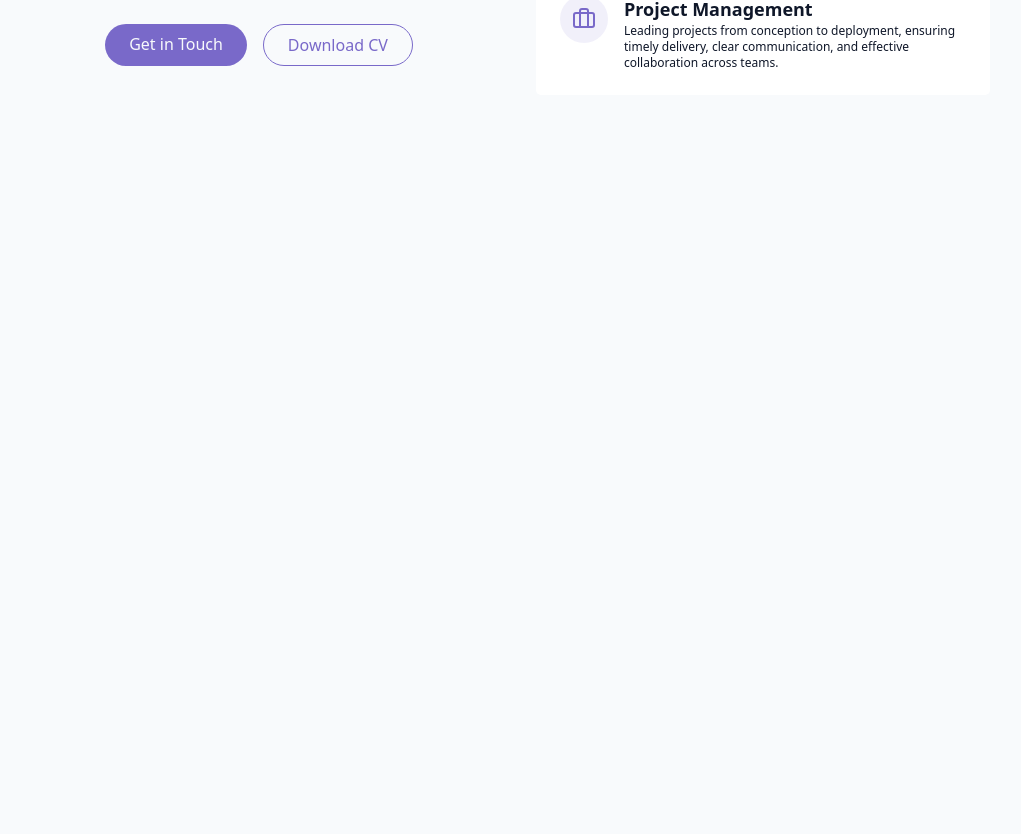
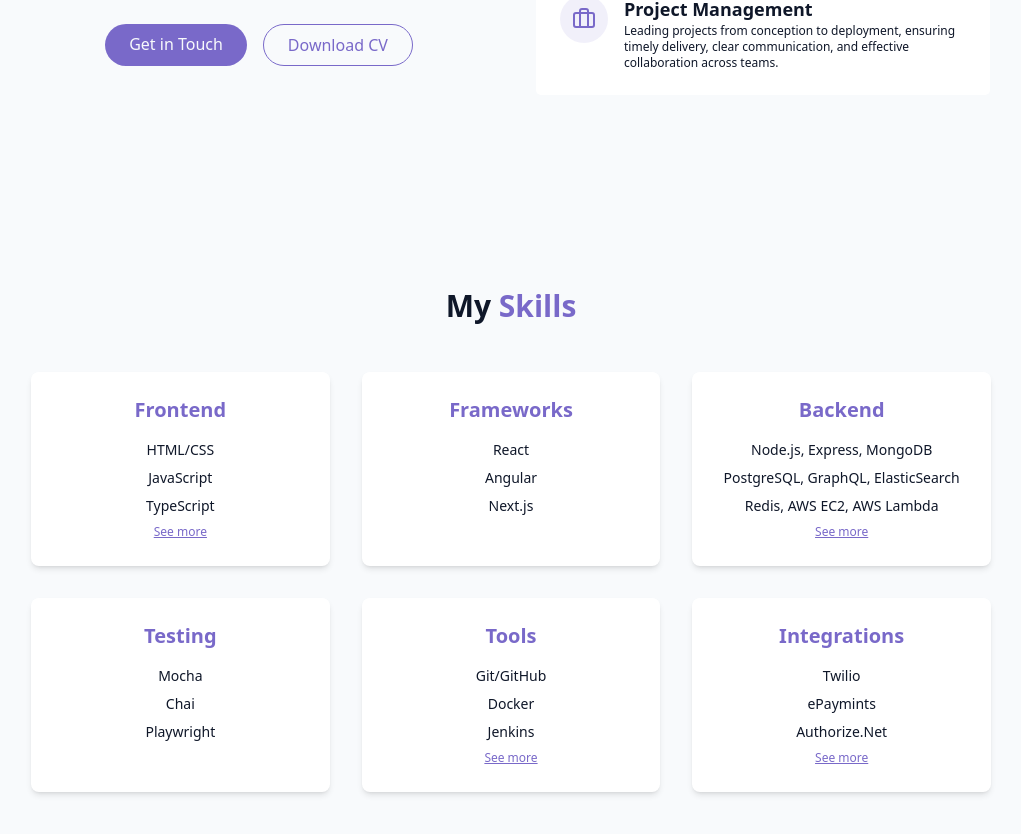
Before and after one commit to romiaujla/portfolio-2025, a React (Vite) app: page / in a window 1280 px wide. Shown: the part 1230-2064 px from the top of the page, without its empty margins (129-1150 px from the left). Before the commit the page ends 1422 px from the top, so only its background shows below. Built offline with nearby package versions, Linux system fonts and the light colour scheme.

Commit message:
[SKILLS-SECTION] Updated the skills section

```diff
--- a/src/components/About.tsx
+++ b/src/components/AboutSection.tsx
@@ -1,6 +1,6 @@
 import { Briefcase, Code, User } from "lucide-react";
 
-export const About = () => {
+export const AboutSection = () => {
     return (
         <section
             id="about"
--- a/src/components/NavBar.tsx
+++ b/src/components/NavBar.tsx
@@ -9,8 +9,8 @@ type NavItemModel = {
 
 const navItemList: Array<NavItemModel> = [
     { name: 'Home', href: '#home' },
-    { name: 'About', href: '#about' },
-    { name: 'Skill', href: '#skills' },
+    { name: 'About Me', href: '#about' },
+    { name: 'Skills', href: '#skills' },
     { name: 'Projects', href: '#projects' },
     { name: 'Contact', href: '#contact' },
 ];
--- /dev/null
+++ b/src/components/SkillsSection.tsx
@@ -0,0 +1,120 @@
+import { useState } from "react";
+
+type SkillsCategoryEnum =
+    | 'Frontend'
+    | 'Backend'
+    | 'Frameworks'
+    | 'DevOps'
+    | 'Design'
+    | 'Data Science'
+    | 'Testing'
+    | 'Tools'
+    | 'Integrations';
+
+type SkillsModel = {
+    name: string;
+    category: SkillsCategoryEnum;
+}
+
+export const SkillsSection = () => {
+    const skillList: Array<SkillsModel> = [
+        { name: 'HTML/CSS', category: 'Frontend', },
+        { name: 'JavaScript', category: 'Frontend', },
+        { name: 'TypeScript', category: 'Frontend', },
+        { name: 'Tailwind CSS', category: 'Frontend' },
+        { name: 'React', category: 'Frameworks' },
+        { name: 'Angular', category: 'Frameworks' },
+        { name: 'Next.js', category: 'Frameworks' },
+        { name: 'Node.js', category: 'Backend' },
+        { name: 'Express', category: 'Backend' },
+        { name: 'MongoDB', category: 'Backend' },
+        { name: 'PostgreSQL', category: 'Backend' },
+        { name: 'GraphQL', category: 'Backend' },
+        { name: 'ElasticSearch', category: 'Backend' },
+        { name: 'Redis', category: 'Backend' },
+        { name: 'AWS EC2', category: 'Backend' },
+        { name: 'AWS Lambda', category: 'Backend' },
+        { name: 'MySQL', category: 'Backend' },
+        { name: 'Mocha', category: 'Testing' },
+        { name: 'Chai', category: 'Testing' },
+        { name: 'Playwright', category: 'Testing' },
+        { name: 'Git/GitHub', category: 'Tools' },
+        { name: 'Docker', category: 'Tools' },
+        { name: 'Jenkins', category: 'Tools' },
+        { name: 'VS Code', category: 'Tools' },
+        { name: 'WebStorm', category: 'Tools' },
+        { name: 'JIRA', category: 'Tools' },
+        { name: 'Bitbucket', category: 'Tools' },
+        { name: 'Twilio', category: 'Integrations' },
+        { name: 'ePaymints', category: 'Integrations' },
+        { name: 'Authorize.Net', category: 'Integrations' },
+        { name: 'MediSpan', category: 'Integrations' },
+        { name: 'ERP Integrations', category: 'Integrations' },
+    ];
+
+    return (
+        <section id="skills" className="py-24 px-4 relative bg-secondary/30">
+            <div className="container mx-auto max-w-5xl">
+                <h2 className="text-3xl md-text-4xl font-bold mb-12 text-center">
+                    My <span className="text-primary">Skills</span>
+                </h2>
+
+                {/* Group skills by category */}
+                {(() => {
+                    const grouped = skillList.reduce<Record<SkillsCategoryEnum, SkillsModel[]>>((acc, skill) => {
+                        acc[skill.category] = acc[skill.category] || [];
+                        acc[skill.category].push(skill);
+                        return acc;
+                    }, {} as Record<SkillsCategoryEnum, SkillsModel[]>);
+
+                    return (
+                        <div className="grid grid-cols-1 md:grid-cols-2 lg:grid-cols-3 gap-8">
+                            {Object.entries(grouped).map(([category, skills]) => {
+                                const [expanded, setExpanded] = useState(false);
+                                const maxLines = 3;
+
+                                // For Backend, group skills into lines of 3
+                                const backendLines =
+                                    category === 'Backend'
+                                        ? Array.from({ length: Math.ceil(skills.length / 3) }).map((_, rowIdx) =>
+                                            skills
+                                                .slice(rowIdx * 3, rowIdx * 3 + 3)
+                                                .map((skill) => skill.name)
+                                                .join(', ')
+                                        )
+                                        : [];
+
+                                // For other categories, each skill is a line
+                                const lines = category === 'Backend'
+                                    ? backendLines
+                                    : skills.map((skill) => skill.name);
+
+                                const showSeeMore = lines.length > maxLines;
+                                const visibleLines = expanded ? lines : lines.slice(0, maxLines);
+
+                                return (
+                                    <div key={category} className="bg-card p-6 rounded-lg shadow-md">
+                                        <h3 className="text-xl font-bold mb-4 text-primary">{category}</h3>
+                                        <ul className="space-y-2">
+                                            {visibleLines.map((line, idx) => (
+                                                <li key={idx} className="text-sm">{line}</li>
+                                            ))}
+                                        </ul>
+                                        {showSeeMore && (
+                                            <button
+                                                className="mt-2 text-primary underline text-xs"
+                                                onClick={() => setExpanded((prev) => !prev)}
+                                            >
+                                                {expanded ? 'See less' : 'See more'}
+                                            </button>
+                                        )}
+                                    </div>
+                                );
+                            })}
+                        </div>
+                    );
+                })()}
+            </div>
+        </section>
+    );
+}
--- a/src/pages/Home.tsx
+++ b/src/pages/Home.tsx
@@ -1,6 +1,7 @@
-import { About } from "../components/About";
+import { AboutSection } from "../components/AboutSection";
 import { HeroSection } from "../components/HeroSection";
 import { NavBar } from "../components/NavBar";
+import { SkillsSection } from "../components/SkillsSection";
 import { StarBackground } from "../components/StarBackground";
 import { ThemeToggle } from "../components/ThemeToggle";
 
@@ -14,7 +15,8 @@ export const Home = () => {
 
         <main>
             <HeroSection />
-            <About />
+            <AboutSection />
+            <SkillsSection />
         </main>
     </div>
 
```
